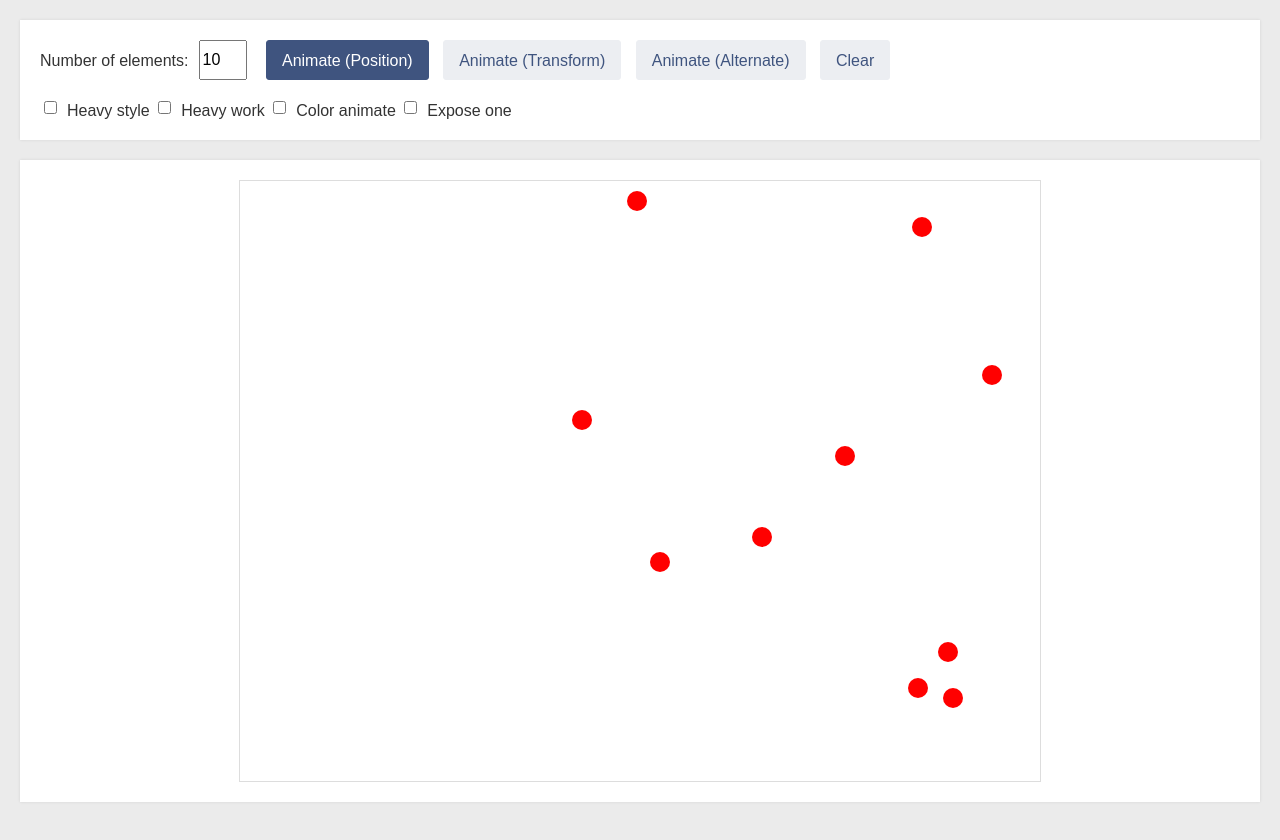
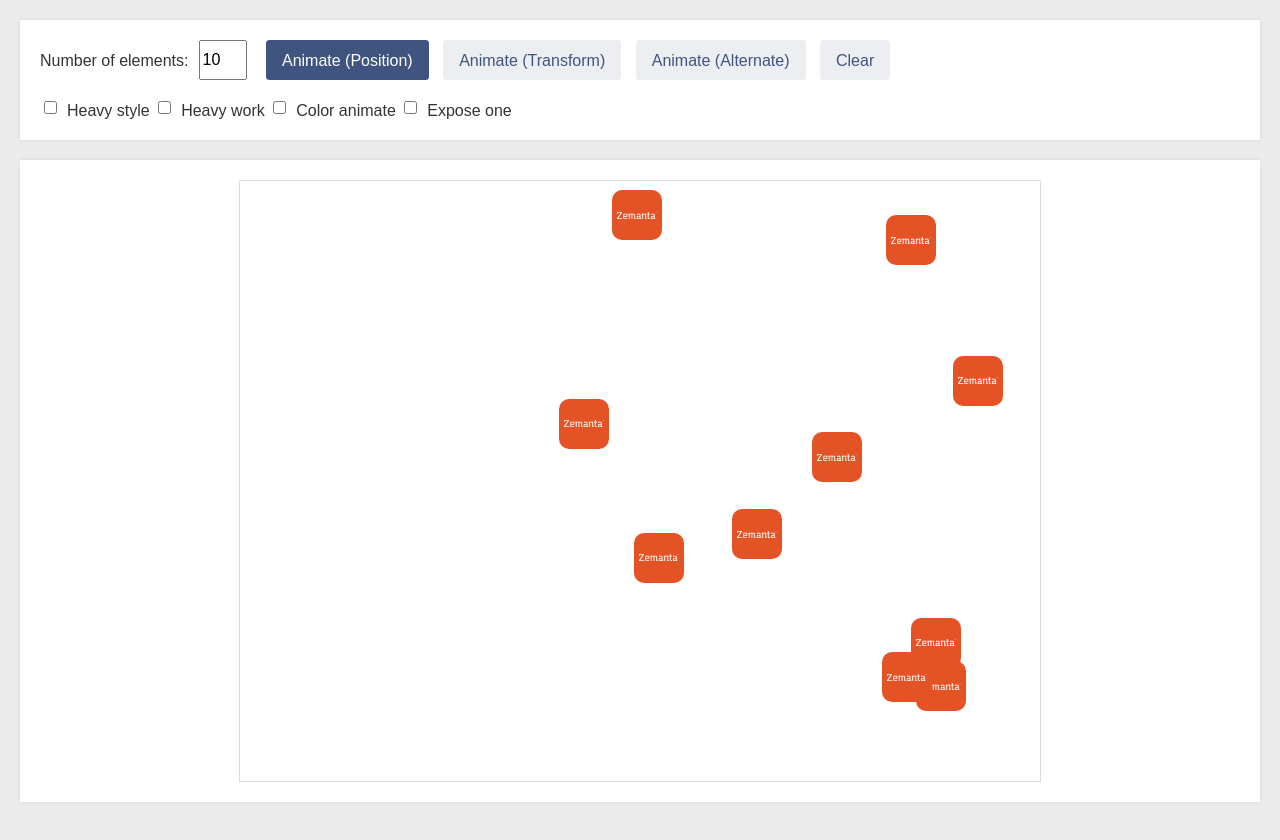
Before and after one commit to Zemanta/examples-rendering-performance, a plain HTML site: page shapes.html in a window 1280 px wide. Both pictures are taken after a click on the button "Animate (Position)". Drawn offline with nearby package versions, Linux system fonts and the light colour scheme.

Commit message:
Change shape style

```diff
--- a/shapes.css
+++ b/shapes.css
@@ -2,32 +2,32 @@
 
 @keyframes animation-x-position {
   from { left: 0; }
-  to   { left: 780px; }
+  to   { left: 750px; }
 }
 
 @keyframes animation-x-transform {
   from { transform: translateX(0); }
-  to   { transform: translateX(780px); }
+  to   { transform: translateX(750px); }
 }
 
 @keyframes animation-y-position {
   to, from { top: 0; }
-  50% { top: 580px; }
+  50% { top: 550px; }
 }
 
 @keyframes animation-y-transform {
   to, from { transform: translateY(0); }
-  50% { transform: translateY(580px); }
+  50% { transform: translateY(550px); }
 }
 
 @keyframes animation-y-transform-color {
-  to, from { transform: translateY(0); background: red; }
-  50% { transform: translateY(580px); background: blue;}
+  to, from { transform: translateY(0); background: #e35325; }
+  50% { transform: translateY(550px); background: #1E6691;}
 }
 
 @keyframes animation-y-position-color {
-  to, from { transform: translateY(0); background: red; }
-  50% { transform: translateY(580px); background: blue;}
+  to, from { transform: translateY(0); background: #e35325; }
+  50% { transform: translateY(550px); background: #1E6691;}
 }
 
 /* styles for the stage and animated elements */
@@ -47,19 +47,27 @@
 
 .shape__outer {
   position: absolute;
-  width: 20px;
+  width: 50px;
   height:100%;
-  /*animation-name: travel;*/
   animation-direction: alternate;
 }
 
 .shape__inner {
   position: absolute;
-  width: 20px;
-  height: 20px;
+  width: 50px;
+  height: 50px;
   border-radius: 10px;
-  background: red;
+  background: #e35325;
   animation-duration: 3.8s;
+}
+.shape__inner:before {
+    content: '';
+    position: absolute;
+    top: 5px;
+    right: 5px;
+    bottom: 5px;
+    left: 5px;
+    background: url('img/zemanta-logo-white.svg') no-repeat center center;
 }
 
 .shape__inner--animate-position {
@@ -90,7 +98,7 @@
 .shape__inner--heavy-style {
   background: radial-gradient(60% 40%, circle, rgba(255,255,255,0.8), red 50%) red;
   opacity: 0.9;
-  filter: blur(2px);
+  /*filter: blur(2px);*/
   box-shadow: 5px 10px 35px 3px rgba(155,155,155,0.85);
 }
 
```
